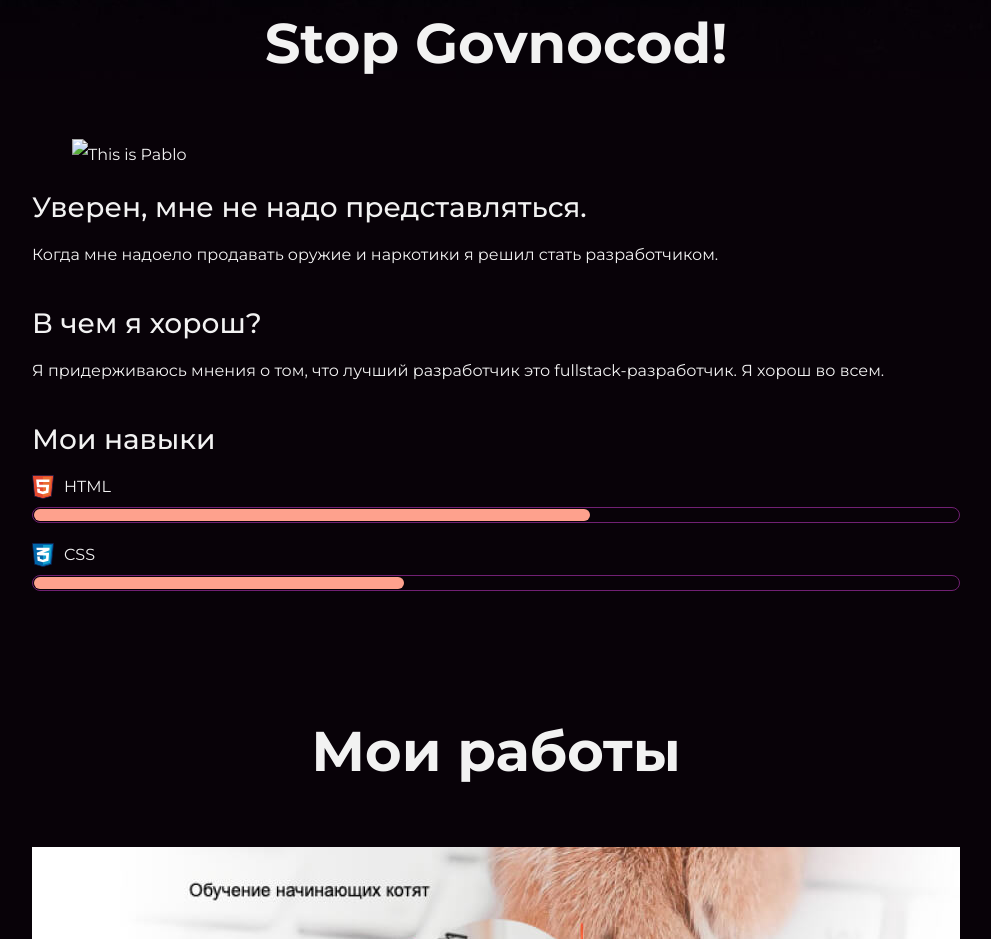
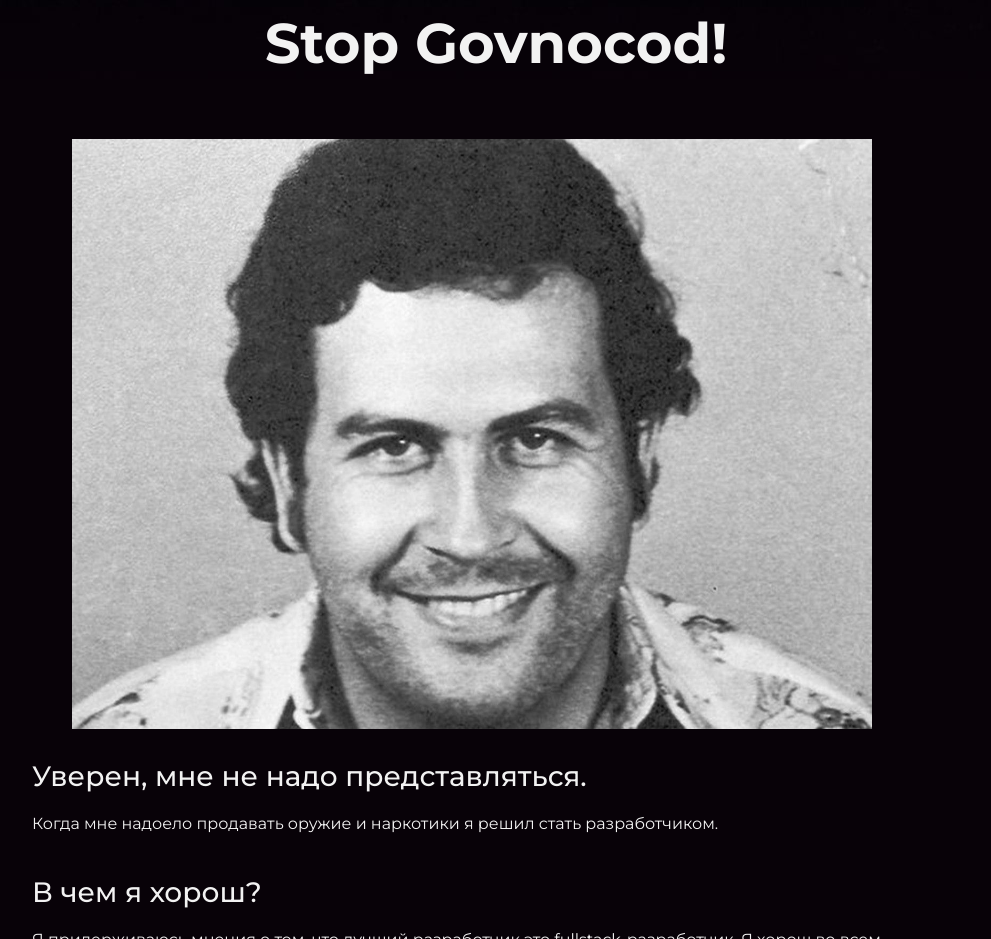
Before and after one commit to ignatevps/siteforpablo, a plain HTML site: page index.html in a window 1280 px wide. Shown: the part 921-1860 px from the top of the page, without its empty margins (144-1135 px from the left). Drawn offline with Linux system fonts and the light colour scheme; files whose address does not match are found by name.

Commit message:
add new images

```diff
--- a/index.html
+++ b/index.html
@@ -26,7 +26,7 @@
       <div class="container">
         <h2 class="subheading">Stop Govnocod!</h2>
         <figure>
-          <img src="files/user.jpg" width="800" height="590" alt="This is Pablo">
+          <img src="https://github.com/ignatevps/siteforpablo/blob/master/user.jpg" width="800" height="590" alt="This is Pablo">
         </figure>
         <div>
           <h3>Уверен, мне не надо представляться.</h3>
```
